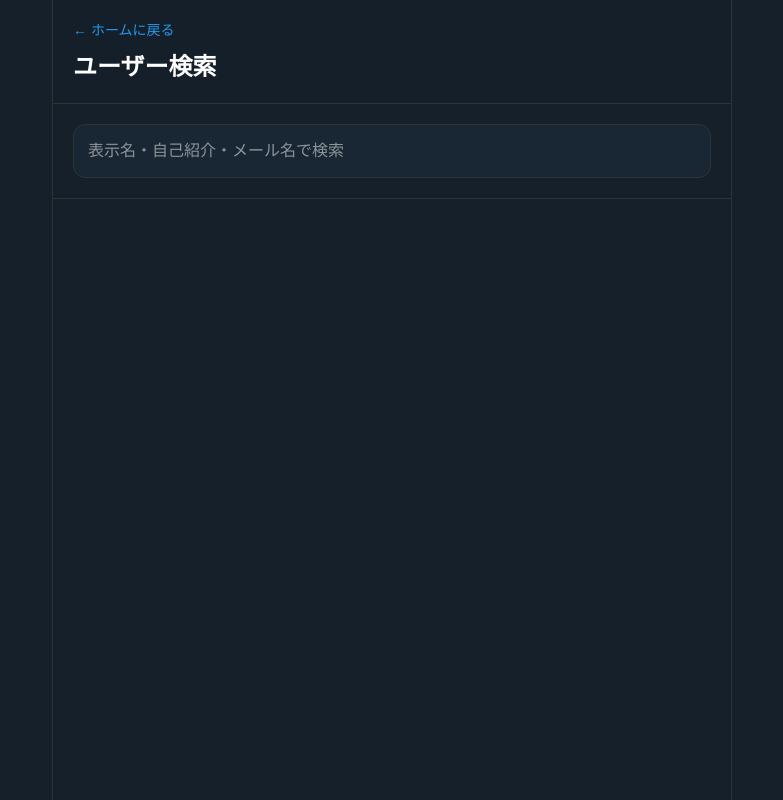
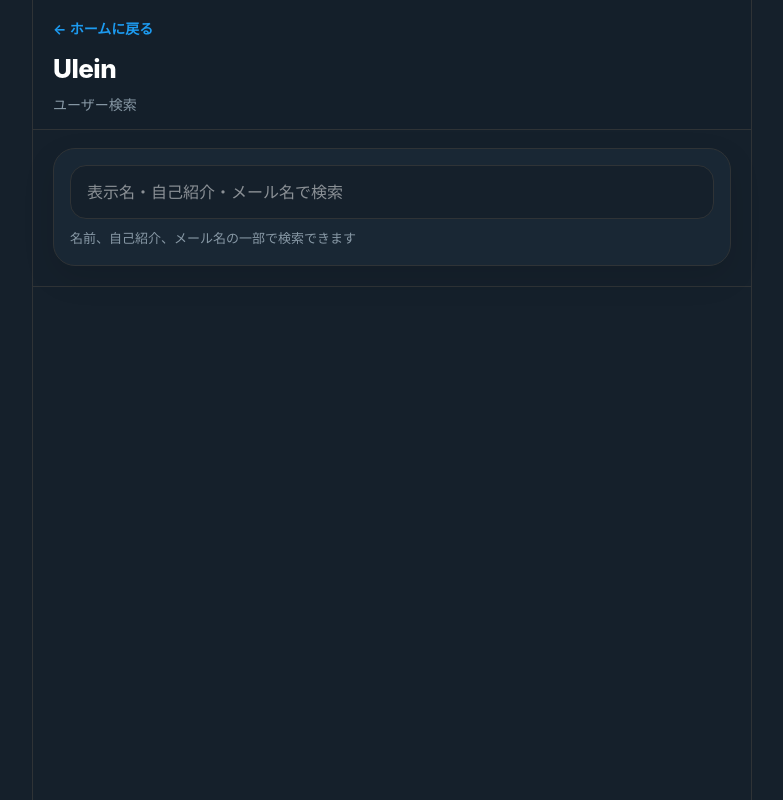
Before and after one commit to kazu4240/my-sns, a Next.js app: page /search in a window 1280 px wide. Shown: the whole page, without its empty margins (248-1031 px from the left). Built offline with nearby package versions, Linux system fonts and the light colour scheme; no server answers.

Commit message:
polish search page design

```diff
--- a/app/search/page.tsx
+++ b/app/search/page.tsx
@@ -126,28 +126,30 @@ export default function SearchPage() {
         minHeight: "100vh",
         background: "#15202b",
         color: "white",
-        fontFamily: "sans-serif",
+        fontFamily:
+          'Inter, ui-sans-serif, system-ui, -apple-system, BlinkMacSystemFont, "Segoe UI", sans-serif',
       }}
     >
       <div
         style={{
-          maxWidth: "680px",
+          maxWidth: "720px",
           margin: "0 auto",
           borderLeft: "1px solid #2f3336",
           borderRight: "1px solid #2f3336",
           minHeight: "100vh",
           background: "#15202b",
+          boxShadow: "0 0 0 1px rgba(0,0,0,0.02)",
         }}
       >
         <header
           style={{
             position: "sticky",
             top: 0,
-            background: "rgba(21,32,43,0.95)",
-            backdropFilter: "blur(8px)",
+            background: "rgba(21,32,43,0.93)",
+            backdropFilter: "blur(14px)",
             borderBottom: "1px solid #2f3336",
-            padding: "18px 20px",
-            zIndex: 10,
+            padding: "16px 20px 14px",
+            zIndex: 20,
           }}
         >
           <Link
@@ -157,27 +159,59 @@ export default function SearchPage() {
               textDecoration: "none",
               fontSize: "14px",
               display: "inline-block",
-              marginBottom: "8px",
+              marginBottom: "10px",
+              fontWeight: "bold",
             }}
           >
             ← ホームに戻る
           </Link>
 
-          <h1
+          <div
             style={{
-              margin: 0,
-              fontSize: "24px",
-              fontWeight: "bold",
+              display: "flex",
+              justifyContent: "space-between",
+              alignItems: "flex-start",
+              gap: "16px",
+              flexWrap: "wrap",
+            }}
+          >
+            <div>
+              <div
+                style={{
+                  fontSize: "26px",
+                  fontWeight: 800,
+                  letterSpacing: "-0.02em",
+                  marginBottom: "6px",
+                }}
+              >
+                Ulein
+              </div>
+
+              <div
+                style={{
+                  color: "#8899a6",
+                  fontSize: "14px",
                 }}
               >
                 ユーザー検索
-          </h1>
+              </div>
+            </div>
+          </div>
         </header>
 
         <section
           style={{
-            padding: "20px",
+            padding: "18px 20px 20px",
             borderBottom: "1px solid #2f3336",
+          }}
+        >
+          <div
+            style={{
+              background: "#192734",
+              border: "1px solid #2f3336",
+              borderRadius: "22px",
+              padding: "16px",
+              boxShadow: "0 12px 32px rgba(0,0,0,0.10)",
             }}
           >
             <input
@@ -187,32 +221,82 @@ export default function SearchPage() {
               onChange={(e) => setKeyword(e.target.value)}
               style={{
                 width: "100%",
-              padding: "14px",
+                padding: "14px 16px",
                 fontSize: "16px",
                 border: "1px solid #2f3336",
-              borderRadius: "12px",
+                borderRadius: "16px",
                 outline: "none",
-              background: "#192734",
+                background: "#15202b",
                 color: "white",
+                boxSizing: "border-box",
               }}
             />
+
+            <div
+              style={{
+                marginTop: "10px",
+                color: "#8899a6",
+                fontSize: "13px",
+              }}
+            >
+              名前、自己紹介、メール名の一部で検索できます
+            </div>
+          </div>
         </section>
 
+        <section style={{ padding: "18px 20px 24px" }}>
           {loading && (
-          <p style={{ padding: "20px", color: "#8899a6" }}>検索中...</p>
+            <div
+              style={{
+                border: "1px solid #2f3336",
+                borderRadius: "20px",
+                padding: "18px",
+                color: "#8899a6",
+                background: "#192734",
+              }}
+            >
+              検索中...
+            </div>
           )}
 
           {!loading && errorMessage && (
-          <p style={{ padding: "20px", color: "#ffb4b4" }}>{errorMessage}</p>
+            <div
+              style={{
+                padding: "14px 16px",
+                color: "#ffb4b4",
+                border: "1px solid rgba(255,107,107,0.25)",
+                background: "rgba(255,107,107,0.08)",
+                borderRadius: "18px",
+              }}
+            >
+              {errorMessage}
+            </div>
           )}
 
           {!loading && searched && !errorMessage && results.length === 0 && (
-          <p style={{ padding: "20px", color: "#8899a6" }}>
+            <div
+              style={{
+                border: "1px solid #2f3336",
+                borderRadius: "20px",
+                padding: "22px",
+                color: "#8899a6",
+                background: "#192734",
+                textAlign: "center",
+                boxShadow: "0 10px 28px rgba(0,0,0,0.08)",
+              }}
+            >
               該当するユーザーが見つかりませんでした。
-          </p>
+            </div>
           )}
 
-        <section style={{ display: "grid", gap: "0" }}>
+          {!loading && results.length > 0 && (
+            <div
+              style={{
+                display: "flex",
+                flexDirection: "column",
+                gap: "14px",
+              }}
+            >
               {results.map((profile) => {
                 const shownName = profile.display_name || "名前未設定";
                 const shownBio = profile.bio || "自己紹介はまだありません";
@@ -227,12 +311,14 @@ export default function SearchPage() {
                     style={{
                       display: "flex",
                       alignItems: "center",
-                  gap: "12px",
-                  padding: "18px 20px",
-                  borderBottom: "1px solid #2f3336",
+                      gap: "14px",
+                      padding: "18px",
+                      border: "1px solid #2f3336",
+                      borderRadius: "22px",
                       textDecoration: "none",
                       color: "white",
-                  background: "#15202b",
+                      background: "#192734",
+                      boxShadow: "0 10px 28px rgba(0,0,0,0.08)",
                     }}
                   >
                     {profile.avatar_url ? (
@@ -240,19 +326,20 @@ export default function SearchPage() {
                         src={profile.avatar_url}
                         alt="avatar"
                         style={{
-                      width: "52px",
-                      height: "52px",
+                          width: "56px",
+                          height: "56px",
                           borderRadius: "50%",
                           objectFit: "cover",
                           border: "1px solid #2f3336",
                           flexShrink: 0,
+                          boxShadow: "0 6px 18px rgba(0,0,0,0.14)",
                         }}
                       />
                     ) : (
                       <div
                         style={{
-                      width: "52px",
-                      height: "52px",
+                          width: "56px",
+                          height: "56px",
                           borderRadius: "50%",
                           background: "#1d9bf0",
                           display: "flex",
@@ -261,17 +348,19 @@ export default function SearchPage() {
                           fontSize: "20px",
                           fontWeight: "bold",
                           flexShrink: 0,
+                          color: "#ffffff",
+                          boxShadow: "0 6px 18px rgba(0,0,0,0.14)",
                         }}
                       >
                         {shownName.slice(0, 1).toUpperCase()}
                       </div>
                     )}
 
-                <div style={{ minWidth: 0 }}>
+                    <div style={{ minWidth: 0, flex: 1 }}>
                       <div
                         style={{
                           fontWeight: "bold",
-                      fontSize: "16px",
+                          fontSize: "17px",
                           marginBottom: "4px",
                           wordBreak: "break-all",
                         }}
@@ -283,7 +372,7 @@ export default function SearchPage() {
                         style={{
                           color: "#8899a6",
                           fontSize: "13px",
-                      marginBottom: "4px",
+                          marginBottom: "6px",
                           wordBreak: "break-all",
                         }}
                       >
@@ -292,9 +381,10 @@ export default function SearchPage() {
 
                       <div
                         style={{
-                      color: "#8899a6",
+                          color: "#cfd9de",
                           fontSize: "14px",
-                      wordBreak: "break-all",
+                          lineHeight: 1.6,
+                          wordBreak: "break-word",
                         }}
                       >
                         {shownBio}
@@ -303,6 +393,8 @@ export default function SearchPage() {
                   </Link>
                 );
               })}
+            </div>
+          )}
         </section>
       </div>
     </main>
```
Lines whose indentation alone changed are shown as unchanged.
